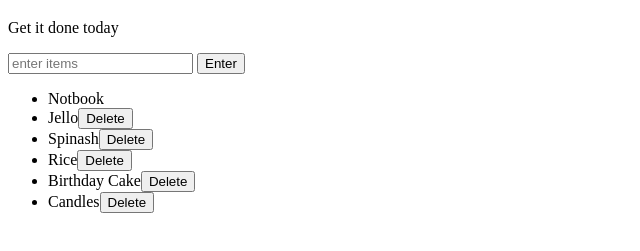
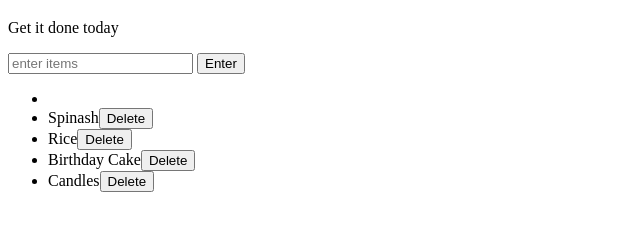
Before and after one commit to Pixass/background-generator, a plain HTML site: page index.html in a window 1280 px wide. Shown: the part 61-312 px from the top of the page, without its empty margins (0-640 px from the left). Drawn offline with Linux system fonts and the light colour scheme.

Commit message:
cofliting missing issue

```diff
--- a/index.html
+++ b/index.html
@@ -10,8 +10,7 @@
 	<input id="userinput" type="text" placeholder="enter items">
 	<button id="enter">Enter</button>
 	<ul>
-		<li class="bold red"random="23">Notbook</li>
-		<li>Jello<button id="Delete">Delete</button></li>
+		<li class="bold red"random="23">
 		<li>Spinash<button id="Delete">Delete</button> </li>
 		<li>Rice<button id="Delete">Delete</button> </li>
 		<li>Birthday Cake<button id="Delete">Delete</button> </li>
```
